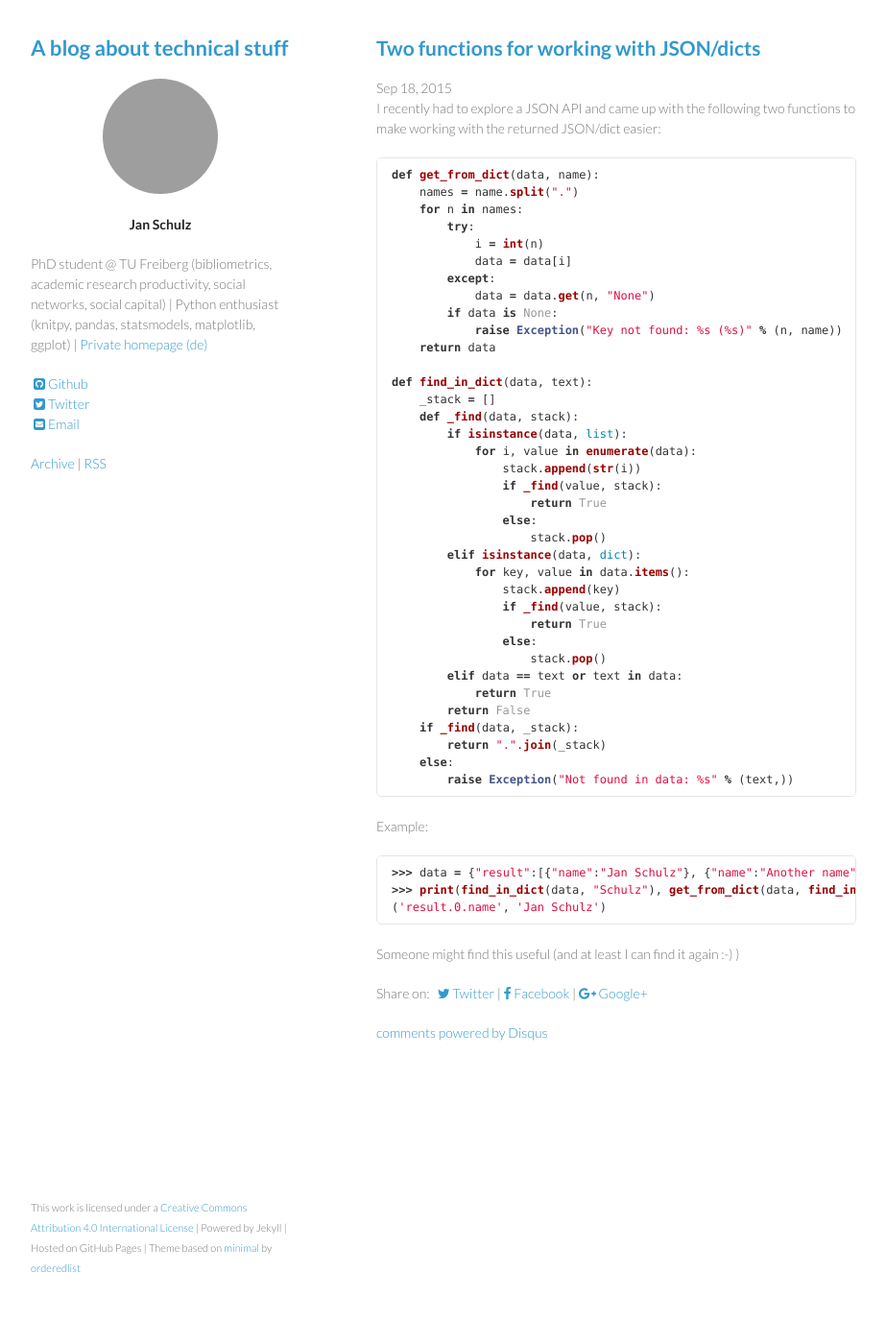
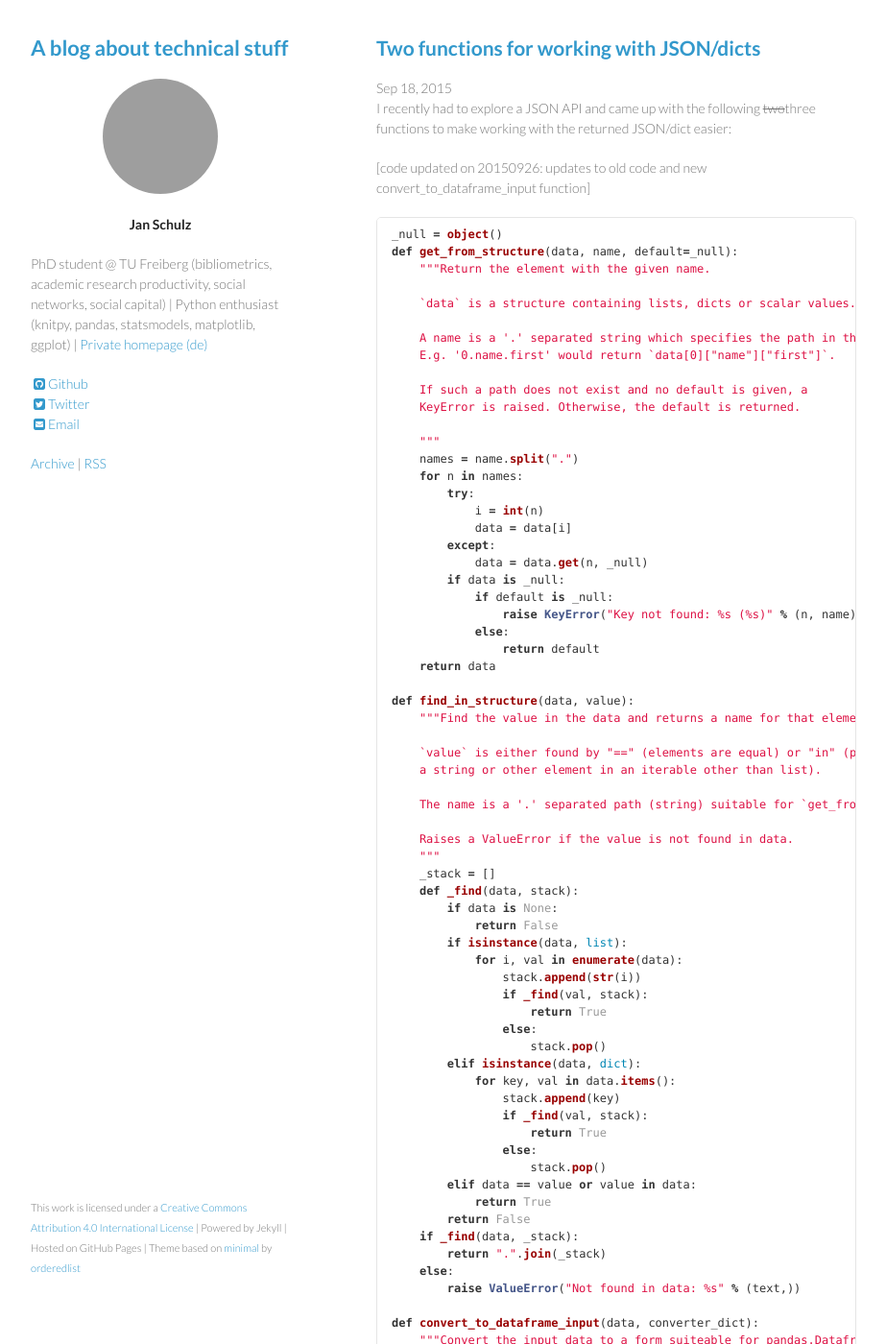
Before and after one commit to JanSchulz/JanSchulz.github.io, a Jekyll site: the page built from _posts/2015-09-18-working_with_dicts.md, in a window 1280 px wide and 1400 px high. Shown: the whole window at 96% size, without its empty margins (178-1101 px from the left). Built offline with Jekyll 4.4.1, drawn with Linux system fonts in a browser that asks for light colours; nearby versions of some CDN libraries; Markdown is read by kramdown in place of the engine named in the settings; comment, search, counter and statistics services are not loaded; some of the changed text lies outside the part shown; grey boxes are pictures that could not be loaded.

Commit message:
Post: New JSON function and updates to old blogpost

````diff
--- a/_posts/2015-09-18-working_with_dicts.md
+++ b/_posts/2015-09-18-working_with_dicts.md
@@ -4,53 +4,145 @@ title: "Two functions for working with JSON/dicts"
 comments: True
 ---
 
-I recently had to explore a JSON API and came up with the following two functions to make working with the returned JSON/dict easier:
+I recently had to explore a JSON API and came up with the following ~~two~~three functions to make working with the returned JSON/dict easier:
+
+[code updated on 20150926: updates to old code and new convert_to_dataframe_input function]
 
 ```python
-def get_from_dict(data, name):
+_null = object()
+def get_from_structure(data, name, default=_null):
+    """Return the element with the given name.
+
+    `data` is a structure containing lists, dicts or scalar values.
+
+    A name is a '.' separated string which specifies the path in the data.
+    E.g. '0.name.first' would return `data[0]["name"]["first"]`.
+
+    If such a path does not exist and no default is given, a
+    KeyError is raised. Otherwise, the default is returned.
+
+    """
     names = name.split(".")
     for n in names:
         try:
             i = int(n)
             data = data[i]
         except:
-            data = data.get(n, "None")
-        if data is None:
-            raise Exception("Key not found: %s (%s)" % (n, name))
+            data = data.get(n, _null)
+        if data is _null:
+            if default is _null:
+                raise KeyError("Key not found: %s (%s)" % (n, name))
+            else:
+                return default
     return data
 
-def find_in_dict(data, text):
+def find_in_structure(data, value):
+    """Find the value in the data and returns a name for that element.
+
+    `value` is either found by "==" (elements are equal) or "in" (part of
+    a string or other element in an iterable other than list).
+
+    The name is a '.' separated path (string) suitable for `get_from_dict`.
+
+    Raises a ValueError if the value is not found in data.
+    """
     _stack = []
     def _find(data, stack):
+        if data is None:
+            return False
         if isinstance(data, list):
-            for i, value in enumerate(data):
+            for i, val in enumerate(data):
                 stack.append(str(i))
-                if _find(value, stack):
+                if _find(val, stack):
                     return True
                 else:
                     stack.pop()
         elif isinstance(data, dict):
-            for key, value in data.items():
+            for key, val in data.items():
                 stack.append(key)
-                if _find(value, stack):
+                if _find(val, stack):
                     return True
                 else:
                     stack.pop()
-        elif data == text or text in data:
+        elif data == value or value in data:
             return True
         return False
     if _find(data, _stack):
         return ".".join(_stack)
     else:
-        raise Exception("Not found in data: %s" % (text,))
+        raise ValueError("Not found in data: %s" % (text,))
+
+def convert_to_dataframe_input(data, converter_dict):
+    """Convert the input data to a form suiteable for pandas.Dataframe
+
+    Each element in data will be converted to a dict of key: values by using
+    the functions in converter_dict. If feed to a pandas.DataFrame, keys
+    in converter_dict will become the column names.
+
+    If an element in converter_dict is not callable, it will be used
+    as an name for `get_from_dict`. If the function raises an Exception,
+    NA will be filled in.
+
+    If data is a dict, the key will be used for a `_index` column,
+    otherwise a running index is used.
+
+    This function does not do any type conversations.
+    """
+    from functools import partial
+
+    NA = float('nan')
+    converted = []
+
+    assert '_index' not in converter_dict, "'_index' is not allowed as a key in converter_dict"
+
+    temp = {}
+    for k, val in converter_dict.items():
+        if not callable(val):
+            temp[k] = partial(get_from_structure, name=val)
+        else:
+            temp[k] = val
+
+    converter_dict = temp
+
+    if isinstance(data, dict):
+        gen = data.items()
+    else:
+        gen = enumerate(data)
+
+    for index, item in gen:
+        d = {"_index": index}
+
+        for name, func in converter_dict.items():
+            try:
+                d[name] = func(item)
+            except:
+                d[name] = NA
+        converted.append(d)
+
+    return converted
 ```
 
-Example:
+Examples:
 
 ```python
->>> data = {"result":[{"name":"Jan Schulz"}, {"name":"Another name", "bday":"1.1.2000"}]}
->>> print(find_in_dict(data, "Schulz"), get_from_dict(data, find_in_dict(data, "Schulz")))
-('result.0.name', 'Jan Schulz')
+data = {"ID1":{"result":{"name":"Jan Schulz"}},
+        "ID2":{"result": {"name":"Another name", "bday":"1.1.2000"}}}
+print(find_in_structure(data, "Schulz"), get_from_structure(data, find_in_dict(data, "Schulz")))
+## ID1.result.name Jan Schulz
+```
+
+And the DataFrame conversion
+
+```python
+converter_dict = dict(
+    names = "result.name",
+    bday = "result.bday"
+)
+import pandas as pd
+print(pd.DataFrame(convert_to_dataframe_input(data, converter_dict)))
+##   _index      bday         names
+## 0    ID1       NaN    Jan Schulz
+## 1    ID2  1.1.2000  Another name
 ```
 
 Someone might find this useful (and at least I can find it again :-) )
````
Also changed, not shown: _posts/2015-09-26-working_with_structures.md (added, +25 -0 lines).
